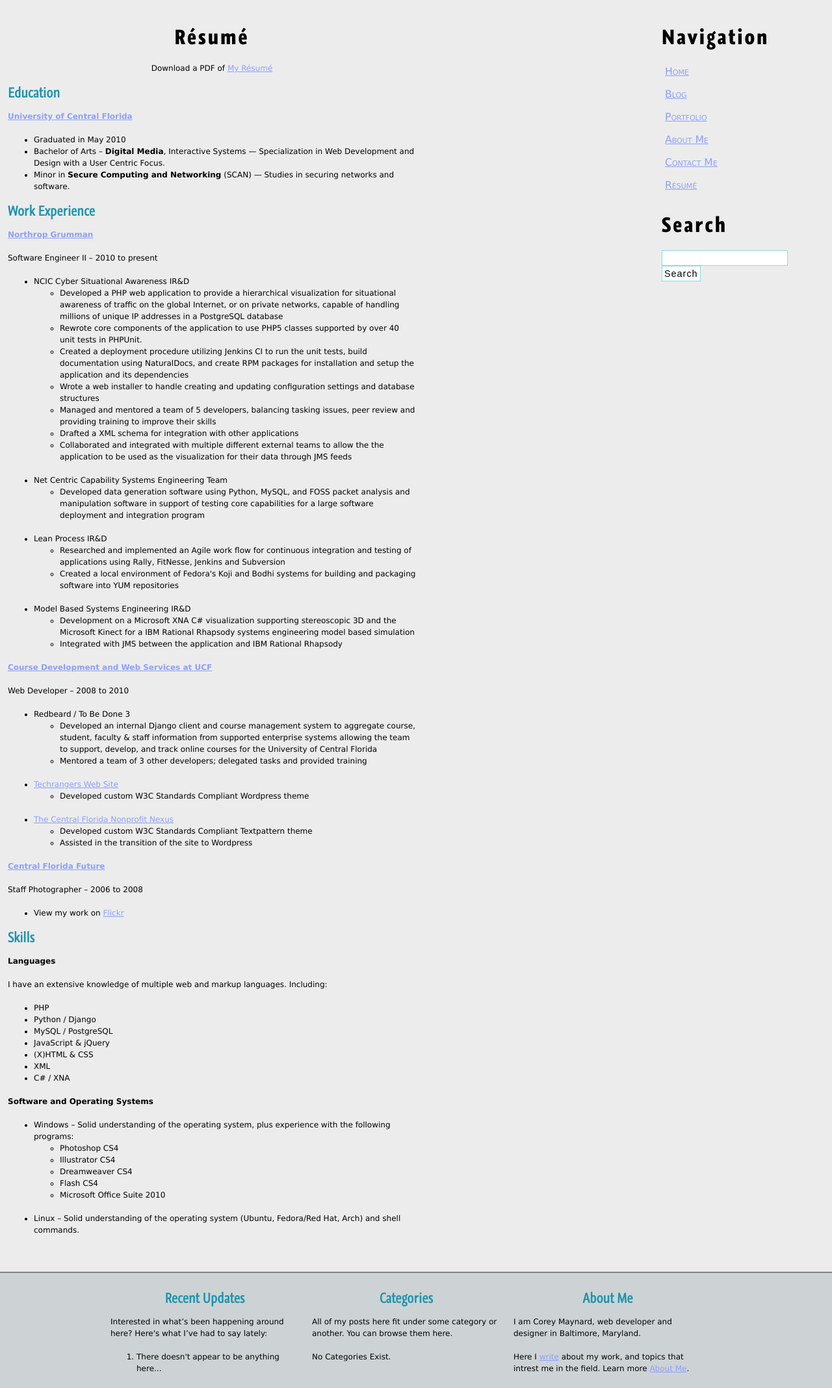
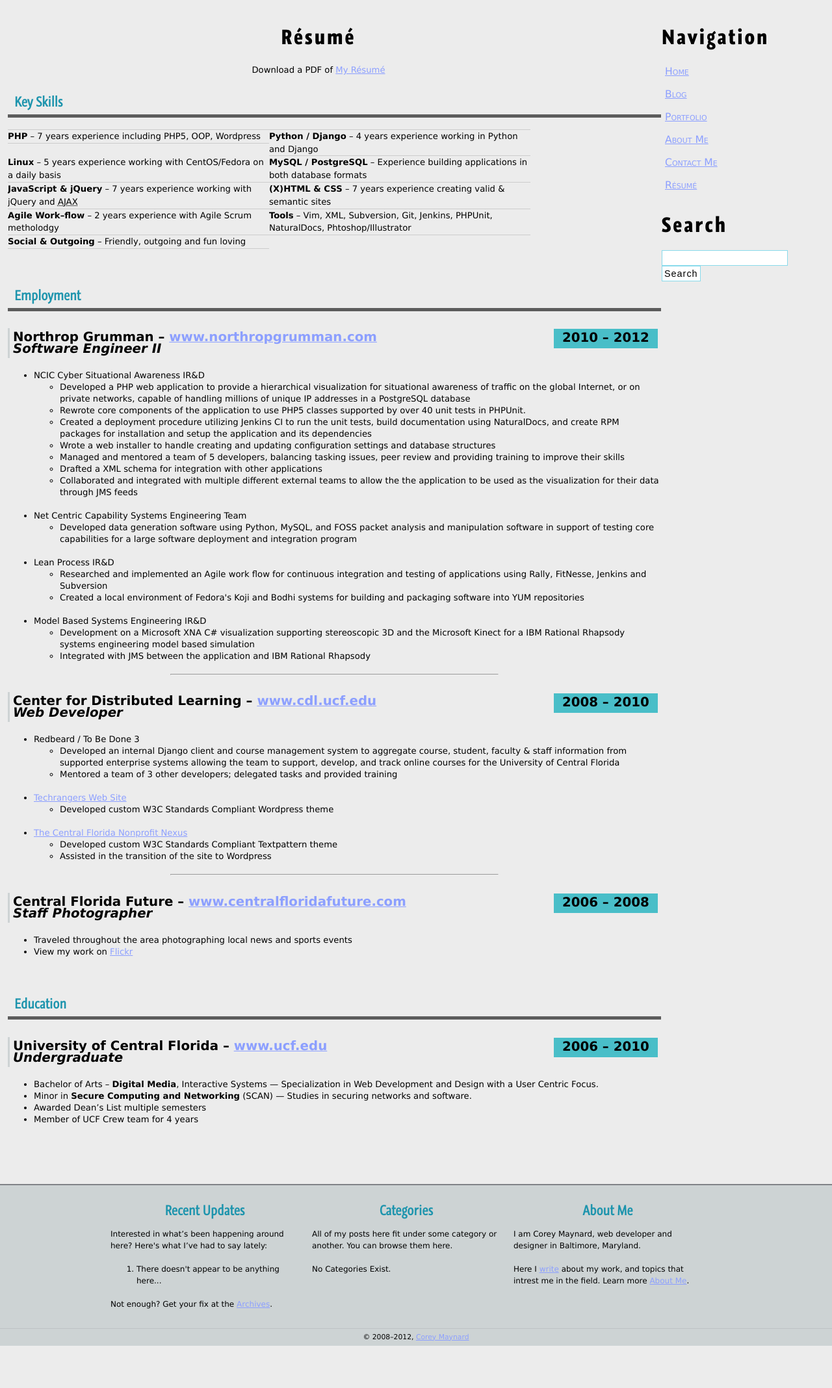
Before and after one commit to cjmaynar/coreymaynard, a Django app: template templates/resume.html in a window 1280 px wide. Shown: the part 100-2236 px from the top of the page at 65% size. After the commit the page ends 2171 px from the top, so only its background shows below. Run offline with Django 3.2, Linux system fonts and the light colour scheme; the template is opened without the code that fills it, so the values that code supplies are empty.

Commit message:
Add updated CV, rework resume page, add some specific CSS for it, so on so forth

```diff
--- a/files/css/base.css
+++ b/files/css/base.css
@@ -94,7 +94,6 @@
 }
 input[type='submit']:hover { background:rgb(29,148,173); }
 #search input[type='submit'] { margin:0; } /* Override style for search form */
-#center { text-align: center; display: block; }
 
 
 .button {
@@ -280,9 +279,3 @@
 	border:1px solid rgba(166,130,54,.4);
 	-moz-box-shadow:2px 2px 5px rgba(0,0,0,.5);
 }
-
-/* * * * * * * * *
- * Resume Styles *
- * * * * * * * * */
-#resume { width: 50%; }
-#resume h2 { text-align:center; }
--- /dev/null
+++ b/files/css/resume.css
@@ -0,0 +1,62 @@
+/* * * * * * * * *
+ * Resume Styles *
+ * * * * * * * * */
+hr {
+    width: 50%;
+    margin: 0 auto;
+    color: rgb(73, 190, 200);
+}
+
+#resume {
+    width: 80%;
+    font-size: 1.1em;
+}
+#center { text-align: center; display: block; }
+#resume h2 { text-align:center; }
+#resume h3 {
+    border-bottom: 5px solid #5c5c5c;
+    padding:10px;
+}
+
+#resume h4 {
+    font-size:1.5em;
+    border-left: 3px solid #cdd3d4;
+    padding: 5px;
+}
+
+#resume .section {
+    margin-bottom: 4em;
+}
+
+#resume .dates {
+    float: right;
+    width: 150px;
+    height: 20px;
+    margin-top: -2em;
+    padding:5px;
+    background: rgb(73, 190, 200);
+    text-align:center;
+}
+
+#resume .title {
+    display: block;
+    font-style:italic;
+}
+
+
+
+#skills ul{
+  width:80%;
+  overflow:hidden;
+  border-top:1px solid #ccc;
+  padding: 0;
+}
+#skills li{
+  line-height:1.5em;
+  border-bottom:1px solid #ccc;
+  float:left;
+  display:inline;
+}
+#double li {
+    width: 50%;
+}
--- a/templates/resume.html
+++ b/templates/resume.html
@@ -1,6 +1,10 @@
 {% extends "base.html" %}
 
 {% block title %}R&eacute;sum&eacute;{% endblock %}
+
+{% block specific_css %}
+<link rel="stylesheet" href="/files/css/resume.css" media="screen" />
+{% endblock %}
 
 {% block content %}
 {% include 'blog/sidebar.html' %}
@@ -8,20 +12,24 @@
     <h2>R&eacute;sum&eacute;</h2>
     <p id="center">Download a PDF of <a href="{{ MEDIA_URL }}resume.pdf">My R&eacute;sum&eacute;</a></p>
 
-    <div id="education">
-    <h3>Education</h3>
-        <h4><a href="http://www.ucf.edu">University of Central Florida</a></h4>
-        <ul>
-            <li>Graduated in May 2010</li>
-            <li>Bachelor of Arts &ndash; <strong>Digital Media</strong>, Interactive Systems &mdash; Specialization in Web Development and Design with a User Centric Focus.</li>
-            <li>Minor in <strong>Secure Computing and Networking</strong> (SCAN) &mdash; Studies in securing networks and software.</li>
+    <div class="section" id="skills">
+    <h3>Key Skills</h3>
+        <ul id="double">
+            <li><strong>PHP</strong> &ndash; 7 years experience including PHP5, OOP, Wordpress</li>
+            <li><strong>Python / Django</strong> &ndash; 4 years experience working in Python and Django</li>
+            <li><strong>Linux</strong> &ndash; 5 years experience working with CentOS/Fedora on a daily basis</li>
+            <li><strong>MySQL / PostgreSQL</strong> &ndash; Experience building applications in both database formats</li>
+            <li><strong>JavaScript &amp; jQuery</strong> &ndash; 7 years experience working with jQuery and <abbr title="Asyncronous JavaScript and XML">AJAX</abbr></li>
+            <li><strong>(X)HTML &amp; CSS</strong> &ndash; 7 years experience creating valid &amp; semantic sites</li>
+            <li><strong>Agile Work&ndash;flow</strong> &ndash; 2 years experience with Agile Scrum metholodgy</li>
+            <li><strong>Tools</strong> &ndash; Vim, XML, Subversion, Git, Jenkins, PHPUnit, NaturalDocs, Phtoshop/Illustrator</li>
+            <li><strong>Social &amp; Outgoing</strong> &ndash; Friendly, outgoing and fun loving</li>
         </ul>
     </div>
 
-    <div id="work-history">
-    <h3>Work Experience</h3>
-        <h4><a href="http://northropgrumman.com">Northrop Grumman</a></h4>
-        <p>Software Engineer II &ndash; 2010 to present</p>
+    <div class="section" id="work-history">
+    <h3>Employment</h3>
+    <h4>Northrop Grumman &ndash; <a href="http://northropgrumman.com">www.northropgrumman.com</a> <span class="title">Software Engineer II</span> <span class="dates">2010 &ndash; 2012</span></h4>
         <ul>
             <li>NCIC Cyber Situational Awareness IR&amp;D
                 <ul>
@@ -53,8 +61,10 @@
             </li>
         </ul>
 
-        <h4><a href="http://www.cdws.ucf.edu">Course Development and Web Services at UCF</a></h4>
-        <p>Web Developer &ndash; 2008 to 2010</p>
+        <hr />
+
+        <h4>Center for Distributed Learning &ndash; <a href="http://www.cdl.ucf.edu">www.cdl.ucf.edu</a><span class="title">Web Developer</span><span class="dates">2008 &ndash; 2010</span></h4>
+
         <ul>
             <li>Redbeard / To Be Done 3
                 <ul>
@@ -74,38 +84,23 @@
             </li>
         </ul>
 
-        <h4><a href="http://www.centralfloridafuture.com/">Central Florida Future</a></h4>
-        <p>Staff Photographer &ndash; 2006 to 2008</p>
+        <hr />
+
+        <h4>Central Florida Future &ndash; <a href="http://www.centralfloridafuture.com/">www.centralfloridafuture.com</a><span class="title">Staff Photographer</span><span class="dates">2006 &ndash; 2008</span></h4>
         <ul>
+            <li>Traveled throughout the area photographing local news and sports events</li>
             <li>View my work on <a href="http://www.flickr.com/photos/viperstrike">Flickr</a></li>
         </ul>
     </div>
 
-    <div id="skills">
-    <h3>Skills</h3>
-        <h4>Languages</h4>
-        <p>I have an extensive knowledge of multiple web and markup languages. Including:</p>
+    <div class="section" id="education">
+    <h3>Education</h3>
+    <h4>University of Central Florida &ndash; <a href="http://www.ucf.edu">www.ucf.edu</a><span class="title">Undergraduate</span><span class="dates">2006 &ndash; 2010</span></h4>
         <ul>
-            <li>PHP</li>
-            <li>Python / Django</li>
-            <li>MySQL / PostgreSQL</li>
-            <li>JavaScript &amp; jQuery</li>
-            <li>(X)HTML &amp; CSS</li>
-            <li>XML</li>
-            <li>C# / XNA</li>
-        </ul>
-        <h4>Software and Operating Systems</h4>
-        <ul>
-            <li>Windows &ndash; Solid understanding of the operating system, plus experience with the following programs:
-                <ul>
-                    <li>Photoshop CS4</li>
-                    <li>Illustrator CS4</li>
-                    <li>Dreamweaver CS4</li>
-                    <li>Flash CS4</li>
-                    <li>Microsoft Office Suite 2010</li>
-                </ul>
-            </li>
-            <li>Linux &ndash; Solid understanding of the operating system (Ubuntu, Fedora/Red Hat, Arch) and shell commands.</li>
+            <li>Bachelor of Arts &ndash; <strong>Digital Media</strong>, Interactive Systems &mdash; Specialization in Web Development and Design with a User Centric Focus.</li>
+            <li>Minor in <strong>Secure Computing and Networking</strong> (SCAN) &mdash; Studies in securing networks and software.</li>
+            <li>Awarded Dean&rsquo;s List multiple semesters</li>
+            <li>Member of UCF Crew team for 4 years</li>
         </ul>
     </div>
 </div>
```
Also changed, not shown: 1 other file.
